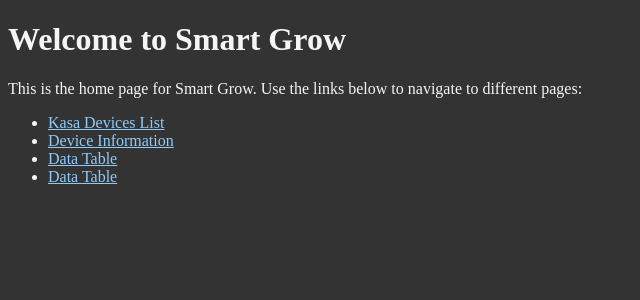
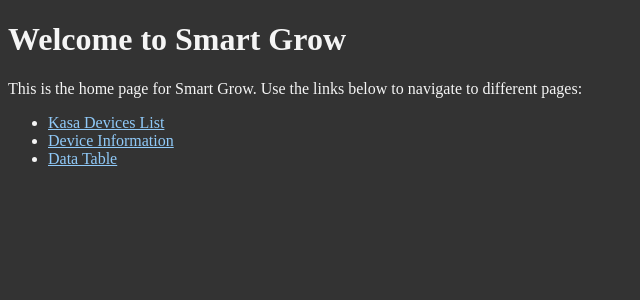
Before and after one commit to burbanocarlos/SmartGrow, a Django app: page / in a window 1280 px wide. Shown: the top 300 px of the page, without its empty margins (0-640 px from the left). Run offline with Django 3.2, Linux system fonts and the light colour scheme; the visitor is signed in with stand-in values (Sample User, id 1).

Commit message:
add changes for testing, ready to drop version

```diff
--- a/smartGrowIoT/smartGrowIoT/settings.py
+++ b/smartGrowIoT/smartGrowIoT/settings.py
@@ -17,7 +17,7 @@ from datetime import timedelta
 import os
 import sys
 import firebase_setup
-from local_settings import *
+from local_settings import SECRET_KEY, TPLINK_PASSWORD, TPLINK_USERNAME
 from dotenv import load_dotenv
 
 
--- a/smartGrowIoT/smart_grow/templates/smart_grow/index.html
+++ b/smartGrowIoT/smart_grow/templates/smart_grow/index.html
@@ -12,7 +12,6 @@
     <ul>
       <li><a href="{% url 'smart_grow:kasa_devices' %}">Kasa Devices List</a></li>
       <li><a href="{% url 'smart_grow:device_info' %}">Device Information</a></li>
-      <li><a href="{% url 'smart_grow:sensor_data_list' %}">Data Table</a></li>
       <li><a href="{% url 'smart_grow:climate_control_settings' %}">Data Table</a></li>
     </ul>
   {% endblock %}
```
Also changed, not shown: 1 other file.
